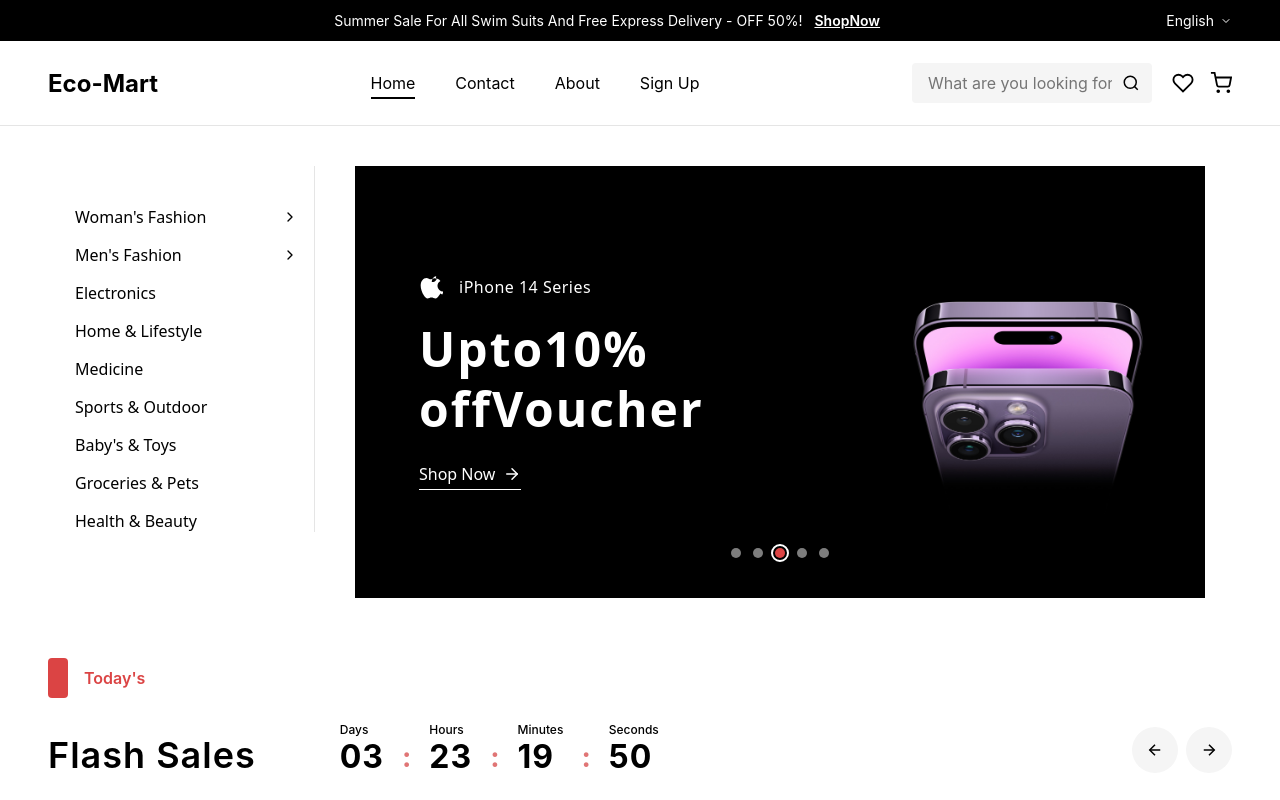
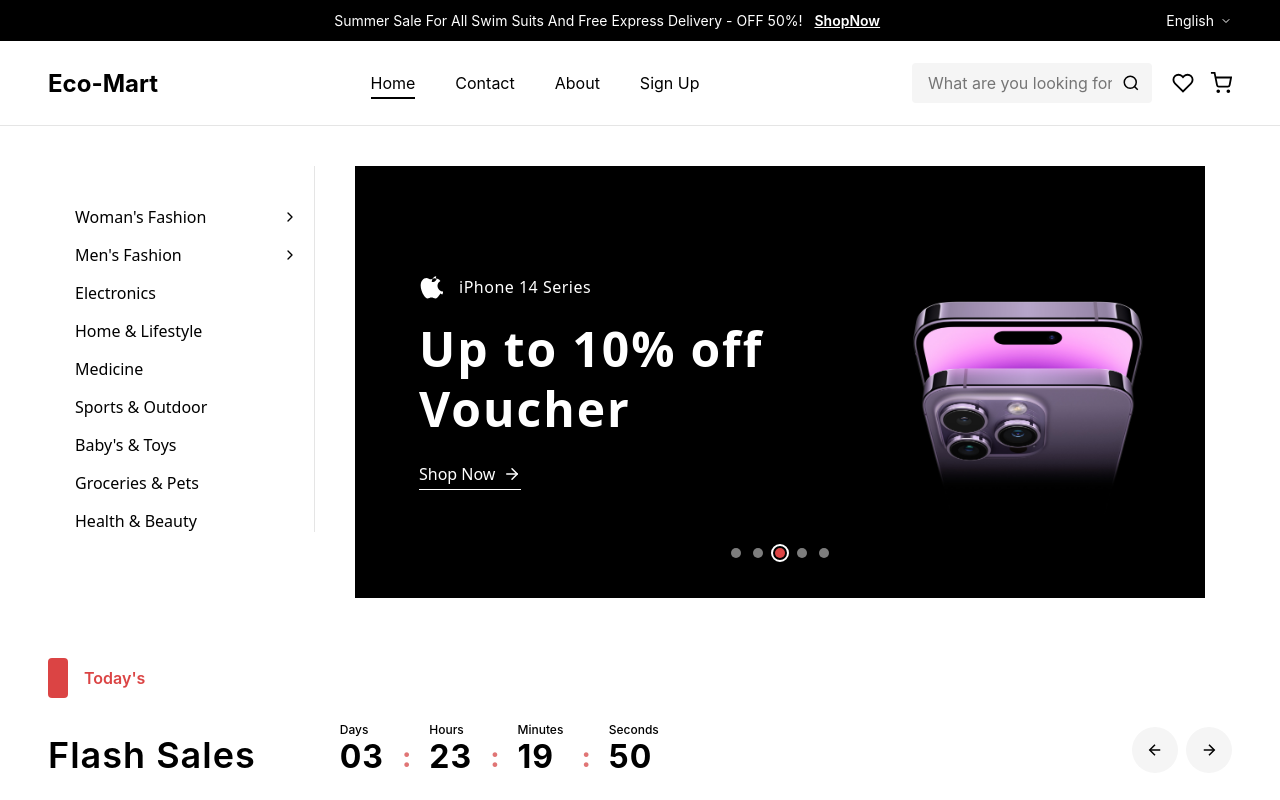
Before and after one commit to tulsishuka/Eccomerce-Frontend, a React app in the folder frontend/: page / in a window 1280 px wide. Shown: the top 800 px of the page. Built offline with nearby package versions, Linux system fonts and the light colour scheme; the HTML template or start-up script is replaced by a standard one.

Commit message:
frontend/src/components/Hero/Hero.css

```diff
--- a/frontend/src/components/Hero/Hero.css
+++ b/frontend/src/components/Hero/Hero.css
@@ -1,4 +1,3 @@
-
 .hero-banner {
   background-color: #000000;
   width: 100%;
@@ -50,6 +49,26 @@
   line-height: 1.25;
   letter-spacing: 2px;
   margin-bottom: 24px;
+  display: flex;
+  flex-wrap: wrap;
+  gap: 0 14px;
+}
+
+.blur-word {
+  display: inline-block;
+  opacity: 0;
+  filter: blur(14px);
+  transform: translateY(4px);
+    transition: opacity 0.6s cubic-bezier(0.25, 1, 0.5, 1),
+              filter 0.6s cubic-bezier(0.25, 1, 0.5, 1),
+              transform 0.6s cubic-bezier(0.25, 1, 0.5, 1);
+}
+
+.blur-word.clear-in {
+  opacity: 1;
+  filter: blur(0px);
+  transform: translateY(0);
+    transition-delay: calc(var(--word-index) * 150ms);
 }
 
 .hero-link {
@@ -84,7 +103,6 @@
   display: block;
 }
 
-
 .hero-pagination {
   position: absolute;
   bottom: 24px;
@@ -110,7 +128,6 @@
   outline-offset: 2px;
 }
 
-
 @media (max-width: 768px) {
   .hero-container {
     grid-template-columns: 1fr;
@@ -126,6 +143,7 @@
 
   .hero-title {
     font-size: 36px;
+    justify-content: center;
   }
 
   .hero-image-box {
```
